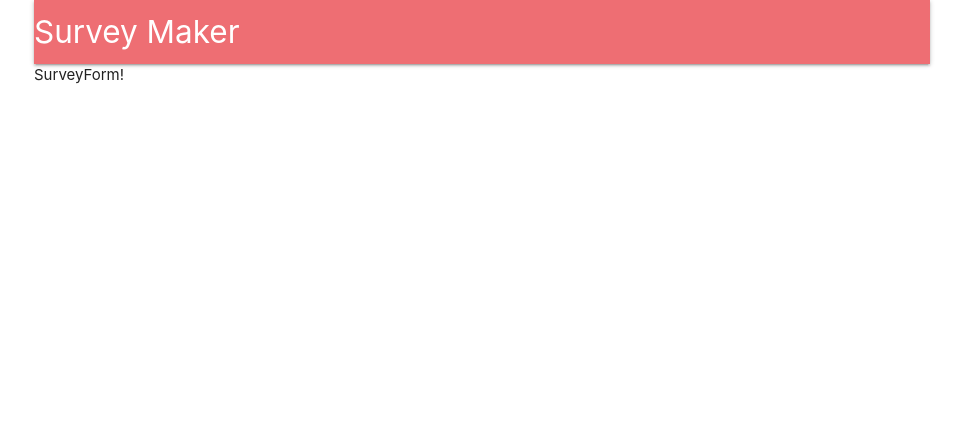
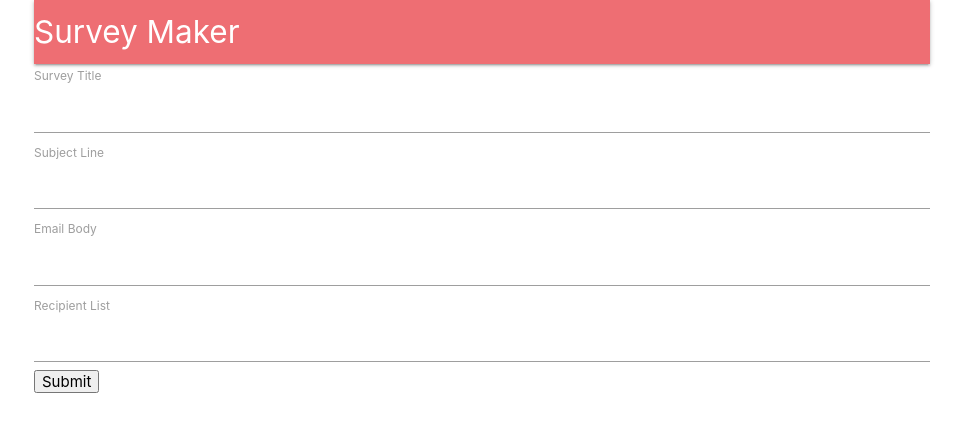
Before and after one commit to jane-gerashchenko/survey-maker, a React (Create React App) app in the folder client/: page /surveys/new in a window 1280 px wide. Shown: the top 432 px of the page, without its empty margins (158-1121 px from the left). Built offline with nearby package versions, Linux system fonts and the light colour scheme; no server answers.

Commit message:
draft of the survey form

```diff
--- a/client/src/components/surveys/SurveyForm.js
+++ b/client/src/components/surveys/SurveyForm.js
@@ -1,11 +1,45 @@
 import React, { Component } from 'react';
-import { reduxForm } from 'redux-form';
+import { reduxForm, Field } from 'redux-form';
+import SurveyField from './SurveyField';
 
 class SurveyForm extends Component {
+    renderFields() {
+        return (
+            <div>
+                <Field
+                    label="Survey Title"
+                    type="text"
+                    name="title"
+                    component={SurveyField}
+                />
+                <Field
+                    label="Subject Line"
+                    type="text"
+                    name="subject"
+                    component={SurveyField}
+                />
+                <Field
+                    label="Email Body"
+                    type="text"
+                    name="body"
+                    component={SurveyField}
+                />
+                <Field
+                    label="Recipient List"
+                    type="text"
+                    name="emails"
+                    component={SurveyField}
+                />
+            </div>
+        );
+    }
     render() {
         return (
             <div>
-                SurveyForm!
+                <form onSubmit={this.props.handleSubmit(values => console.log("values ", values))}>
+                    {this.renderFields()}
+                    <button type="submit">Submit</button>
+                </form>
             </div>
         );
     }
```
